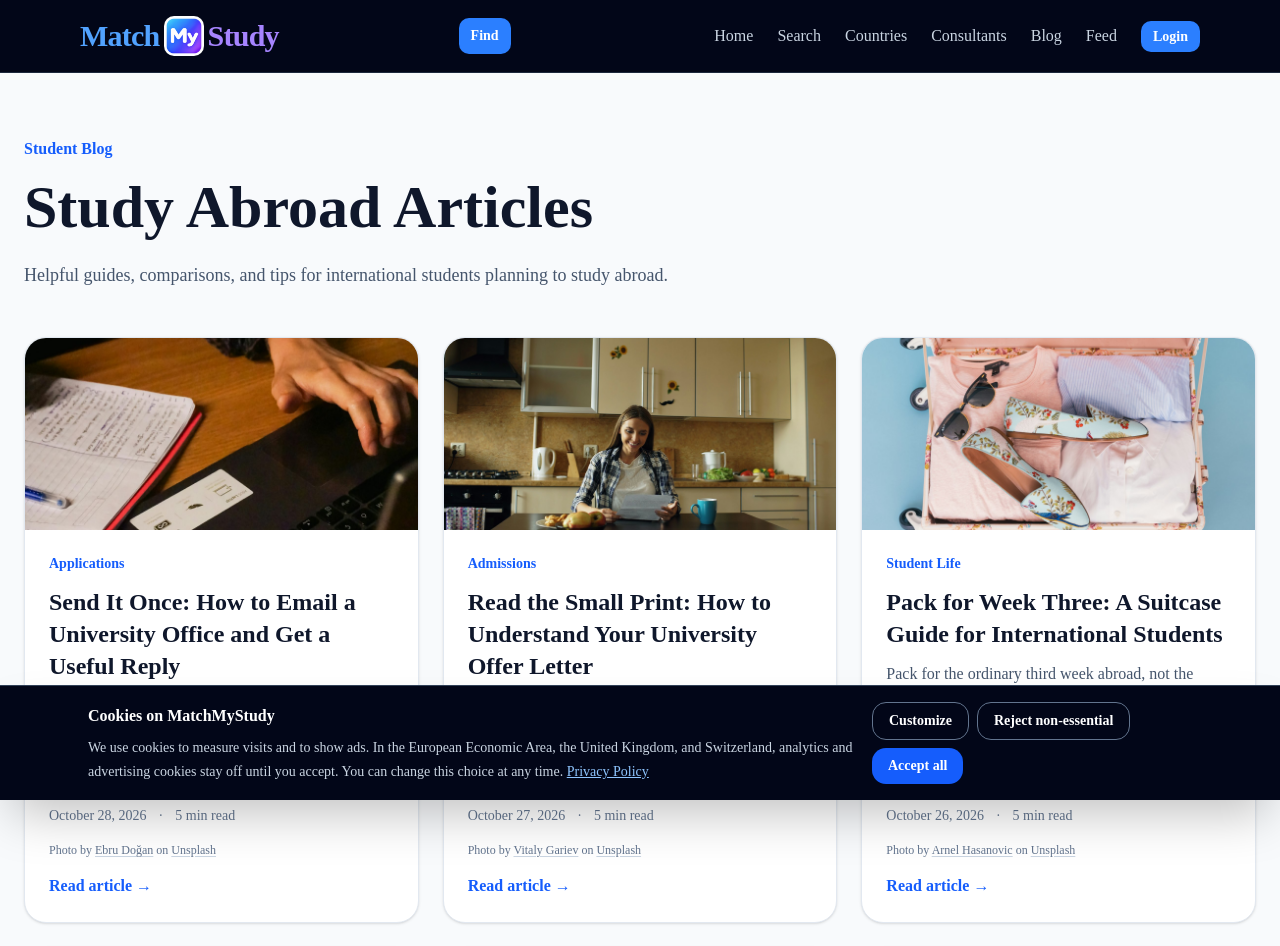
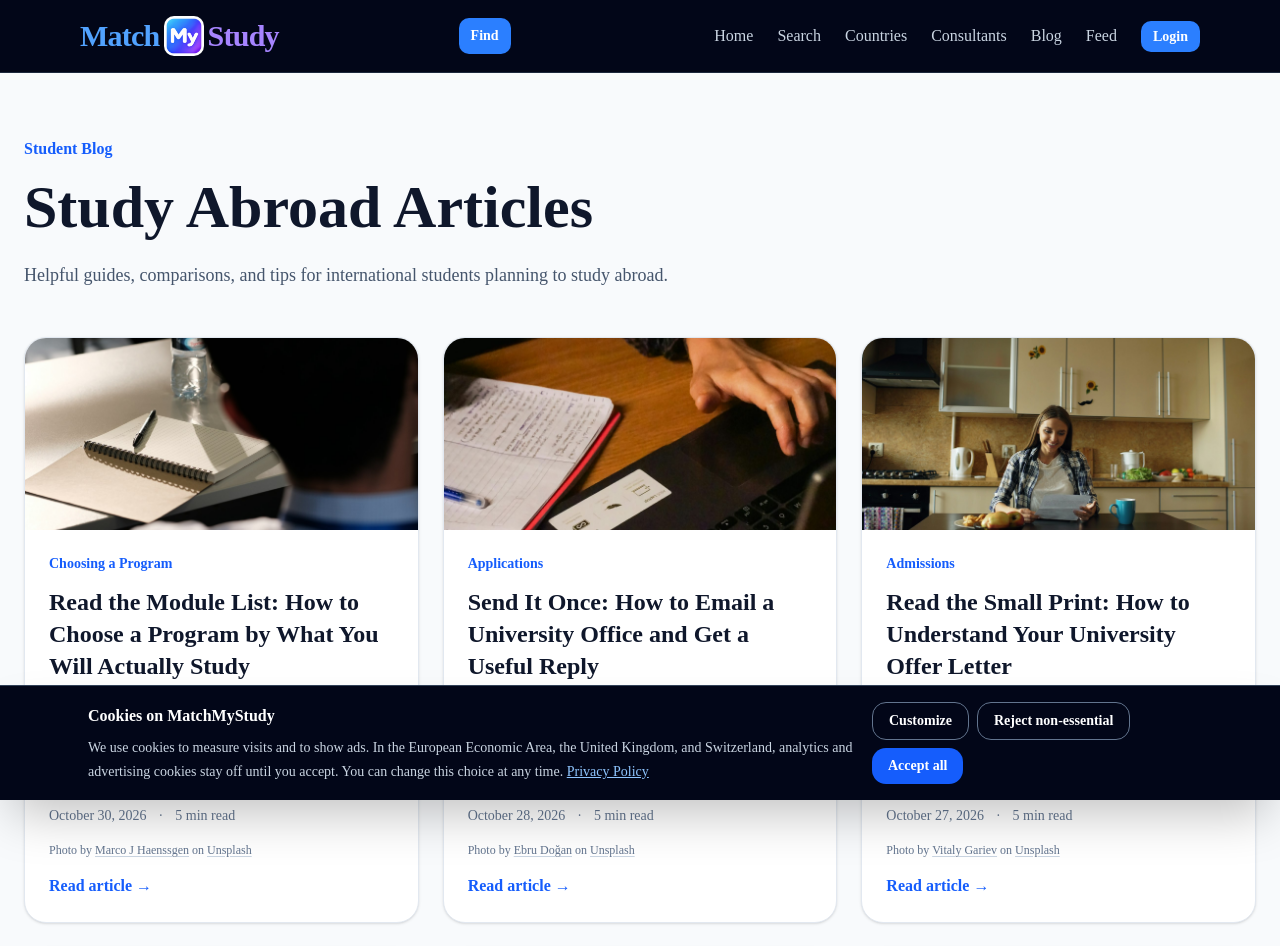
Before and after one commit to Ravindu612/MatchMyStudy, a Next.js app: page /blog in a window 1280 px wide. Shown: the top 946 px of the page. Built offline with nearby package versions, Linux system fonts and the light colour scheme; no server answers.

Commit message:
Add October 30 blog post: Read the Module List

```diff
--- a/data/blog/posts.ts
+++ b/data/blog/posts.ts
@@ -216,6 +216,55 @@ export const blogPosts: BlogPost[] = [
     },
   },
   {
+    title: "Read the Module List: How to Choose a Program by What You Will Actually Study",
+    slug: "read-the-module-list",
+    description:
+      "Two programs can share a name and teach very different things. A practical guide to reading course structures, core and optional modules, assessment, and placements before you apply.",
+    category: "Choosing a Program",
+    date: "2026-10-30",
+    readTime: "5 min read",
+    intro:
+      "Search for a program like \"International Business\" or \"Computer Science\" and you will find hundreds of them, all with the same title and very similar photos of smiling students on a lawn. It is tempting to sort them by ranking or city and stop there.\n\nBut the title is only the cover of the book. What you will actually do for one, two, or four years is written further down the page, in the part most applicants skim: the module list, sometimes called the course structure, curriculum, or study plan. Reading it properly takes about half an hour per program, and it is one of the best half hours you can spend before applying.",
+    sections: [
+      {
+        heading: "Find the real course structure",
+        text: "On most university websites, the program page has a section called something like \"What you will study\", \"Course structure\", \"Curriculum\", or \"Modules\". Sometimes it links to a separate handbook or a module catalogue with a short description of every course. That handbook is gold. It often lists the topics week by week, the reading, and how the course is graded.\n\nCheck which year the information is for. Universities update their programs, and a page may show this year's modules with a note that they can change. That is normal. You are not looking for a promise of every detail, you are looking for the shape of the program.",
+      },
+      {
+        heading: "Separate core from optional",
+        text: "Most programs have core modules that everyone takes, and optional modules you choose from. The core tells you what the program really is. If a degree called \"Data Science\" is mostly statistics in its core, it will feel different from one where the core is mostly programming, even though both have the same name on the certificate.\n\nBe a little careful with the optional list. A long list looks exciting, but options can depend on staff availability, timetable clashes, or minimum student numbers. If one optional module is the main reason you want a program, it is fair to email the department and ask how often it actually runs.",
+      },
+      {
+        heading: "Look at how you will be assessed",
+        text: "Module descriptions often say how you are graded: exams, essays, group projects, lab reports, presentations, or a mix. This matters more than people expect. Some students do their best work in a quiet exam hall, and others shine in a long project with time to think. Neither is better, but a program built almost entirely on one style will suit some people far more than others.\n\nNotice group work too. In many countries, group projects are a big part of the grade, and you will be working closely with classmates from very different backgrounds. That can be one of the best parts of studying abroad, and it is worth knowing about before you arrive.",
+      },
+      {
+        heading: "Check the bits that live outside the classroom",
+        text: "Some programs include a placement year, an internship module, fieldwork, a study exchange, or a final research project or dissertation. Read the small details here. Is the placement guaranteed, or do you have to find it yourself with support from the university? Is it optional or required? Does it add time to the degree?\n\nIf you are an international student, also check whether any placement or exchange has rules that depend on your visa or residence status. Keep this general at first, then look at the official government and university guidance for your specific country. Do not assume that what worked for a friend in another country will work for you.",
+      },
+      {
+        heading: "Compare two programs side by side",
+        text: "Once you have two or three programs you like, put them on one page. Make a simple table with a row for each year or semester and write the core modules in it. Add a line for assessment style, a line for placements or projects, and a line for anything that surprised you.\n\nPatterns jump out quickly. One program may spend its first year on broad foundations while another goes straight into specialist topics. One may finish with a big individual project, and another with a team project for a real organisation. You will probably find that one of them simply sounds more like the student you want to be on a normal Tuesday.",
+      },
+      {
+        heading: "Use the list in your application",
+        text: "Reading the modules is not only for choosing. It also makes your application better. When a personal statement or motivation letter says \"I am excited about your program\", it says nothing. When it says \"I want to take the module on urban water systems because of a flood project I worked on at home\", it shows you have done the reading and know why you are applying.\n\nOne honest, specific reason is enough. Pick a module or project that genuinely connects to something you have done or want to do, and say why in two or three sentences.",
+      },
+      {
+        heading: "Questions worth asking before you apply",
+        text: "If the page leaves you unsure, a short email to the department or admissions team is perfectly normal. Good questions include: Which optional modules ran last year? How big are the classes in the first year? Who usually teaches the core modules? Is the final project individual or in a group? How are placements arranged?\n\nYou may not get every answer, and that is fine. The aim is not to find a perfect program. It is to choose one where you know, roughly, what your days will be full of, and you still want to go.",
+      },
+    ],
+    coverImage: "/images/blog/read-the-module-list.jpg",
+    coverImageAlt: "A spiral notebook and pen on a seminar desk next to a seated student",
+    unsplash: {
+      photographerName: "Marco J Haenssgen",
+      photographerUrl: "https://unsplash.com/@marcohaenssgen",
+      photoUrl:
+        "https://unsplash.com/photos/a-man-sitting-at-a-desk-with-a-notebook-and-pen-JU7-JtAAzmQ",
+    },
+  },
+  {
     title: "The Tuesday Test: How to Choose a Study Abroad Plan You Can Actually Live",
     slug: "the-tuesday-test",
     description:
```
Also changed, not shown: public/images/blog/read-the-module-list.jpg (added).
